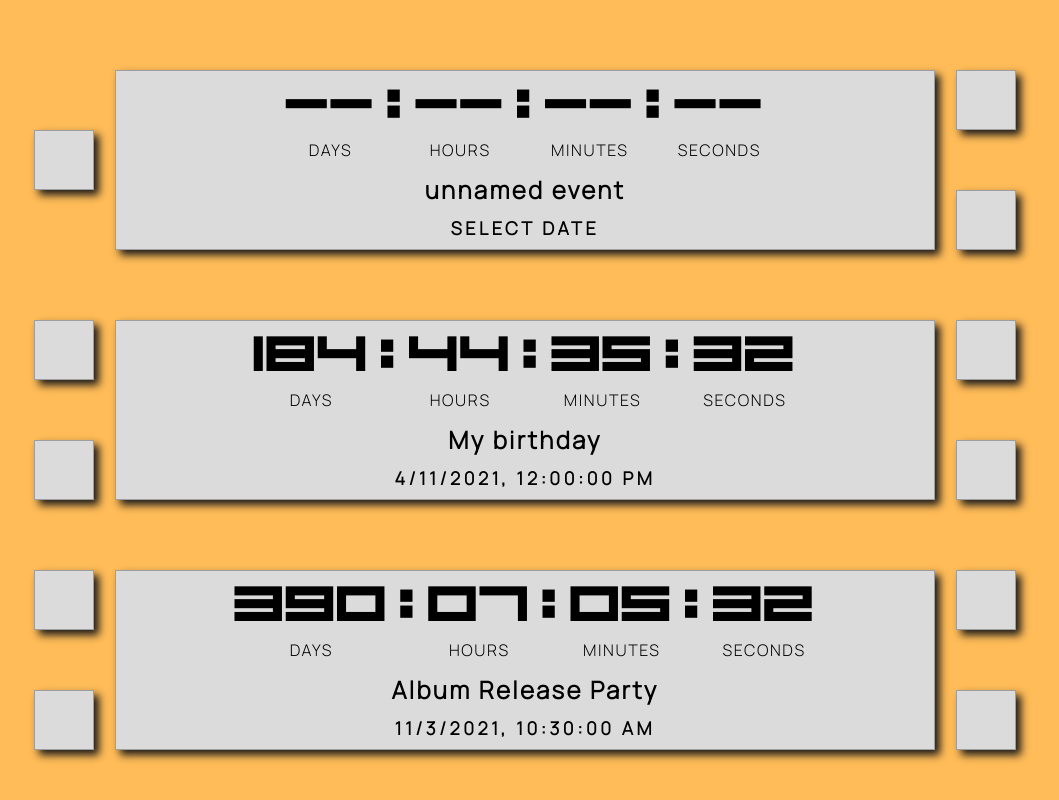
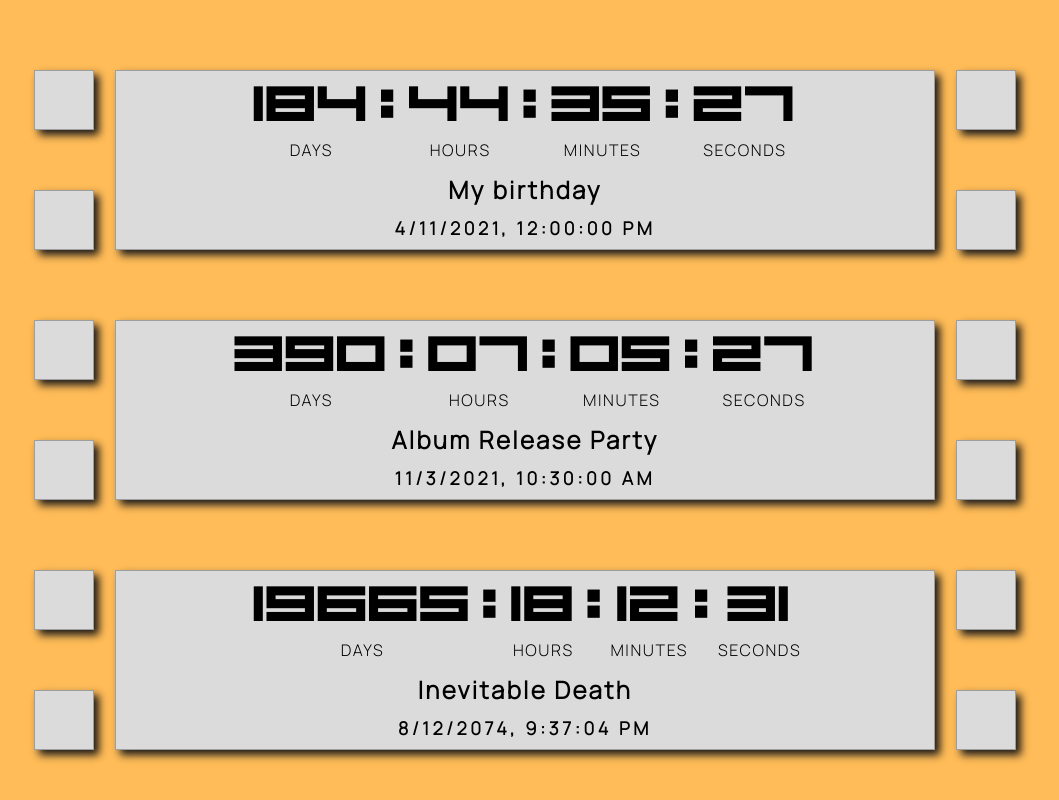
Before and after one commit to imbrikis/Countdown-Timer, a React (Create React App) app: page / in a window 1280 px wide. Shown: the top 800 px of the page, without its empty margins (115-1174 px from the left). Built offline with nearby package versions, Linux system fonts and the light colour scheme; some icons are missing.

Commit message:
it finally works!

```diff
--- a/src/components/App.js
+++ b/src/components/App.js
@@ -1,13 +1,9 @@
-import React from 'react'
+import React, { useState } from 'react'
 import NewTimer from './NewTimer'
 import TimersLayout from './TimersLayout'
 
-class App extends React.Component {
-  constructor(props) {
-    super(props)
-    this.state = {
-      timers :
-        [{
+const App = () => {
+  let data = [{
     title: "My birthday",
     dateTime: "2021-04-11T12:00:00Z",
     key: 0,
@@ -27,29 +23,20 @@ class App extends React.Component {
     dateTime: "2239-01-29T07:14:57Z",
     key: 3,
   }]
-    }
-  }
 
-  changeTheValue = (e) => {
-    e.preventDefault()
-    this.setState({
-      timers: e.target.value,
+  data.map(item => {
+    let result = (new Date(item.dateTime).getTime()) - (new Date().getTime())
+    item.days = Math.floor(result / 86400000);
+    item.hours = Math.floor(result / 3600000) % 60;
+    item.minutes = Math.floor(result / 60000) % 60;
+    item.seconds = Math.floor(result / 1000) % 60;
   })
-  }
 
-  handleSubmit = (e) => {
-    e.preventDefault()
-    alert("it worked!")
-  }
-
-  render() {
   return (
     <div className="container">
-        <NewTimer timers={this.state.timers} handleSubmit={this.handleSubmit} changeMe={this.changeTheValue} />
-        <TimersLayout timers={this.state.timers} />
+      <TimersLayout timers={data} />
     </div>
   )
 }
-}
 
 export default App
--- a/src/components/Timer.js
+++ b/src/components/Timer.js
@@ -1,6 +1,6 @@
 import React from 'react'
 
-const Timer = ({ dateTime, title, year, month, day, hours, minutes, seconds }) => {
+const Timer = ({ dateTime, title, day, hours, minutes, seconds }) => {
   return (
     <div className="countdown-timer-div">
       <div className="controls-div">
--- a/src/components/TimersLayout.js
+++ b/src/components/TimersLayout.js
@@ -1,8 +1,11 @@
-import React from 'react'
+import React, { useState } from 'react'
 import Timer from './Timer'
 
-const TimersLayout = props => {
+const TimersLayout = ({ timers }) => {
 
+  const [timersArray, setTimersArray] = useState(timers)
+
+  // sets the hours, minutes, and seconds to 2 digits (prepends a zero if needed)
   const formatDateTimeFields = d => {
     var x = d.toString().split("")
     x.unshift("0")
@@ -10,40 +13,35 @@ const TimersLayout = props => {
     return result
   }
 
-  const countdown = (futureDate) => {
-    let result = (new Date(futureDate).getTime()) - (new Date().getTime())
-    let timerItems = {
-      days: Math.floor(result / 86400000),
-      hours: Math.floor(result / 3600000) % 60,
-      minutes: Math.floor(result / 60000) % 60,
-      seconds: Math.floor(result / 1000) % 60}
-      return timerItems
+  // updates the timers
+  const countdown = arr => {
+    let tempArray = arr
+    tempArray.map(item => {
+      let result = (new Date(item.dateTime).getTime()) - (new Date().getTime())
+      item.days = Math.floor(result / 86400000);
+      item.hours = formatDateTimeFields(Math.floor(result / 3600000) % 60);
+      item.minutes = formatDateTimeFields(Math.floor(result / 60000) % 60);
+      item.seconds = formatDateTimeFields(Math.floor(result / 1000) % 60);
+    })
+    setTimersArray([...tempArray])
   }
+
+  // runs the countdown function to update the timers every second
+  setInterval(() => countdown(timersArray), 500)
 
   return (
     <div className="countdown-timers-container">
       {
-        props.timers.map(item => {
-          let diff = countdown(item.dateTime)
-          console.log(diff)
-
-          let dateTime = new Date(item.dateTime)
-          let key = item.key
-          let title = item.title
-          let day = diff.days
-          let hours = formatDateTimeFields(diff.hours)
-          let minutes = formatDateTimeFields(diff.minutes)
-          let seconds = formatDateTimeFields(diff.seconds)
-
+        timersArray.map(item => {
           return (
             <Timer
-              dateTime={dateTime}
-              title={title}
-              day={day}
-              hours={hours}
-              minutes={minutes}
-              seconds={seconds}
-              key={key}
+              dateTime={new Date(item.dateTime)}
+              title={item.title}
+              day={item.days}
+              hours={item.hours}
+              minutes={item.minutes}
+              seconds={item.seconds}
+              key={item.key}
             />
           )
         })
```
Lines whose indentation alone changed are shown as unchanged.
